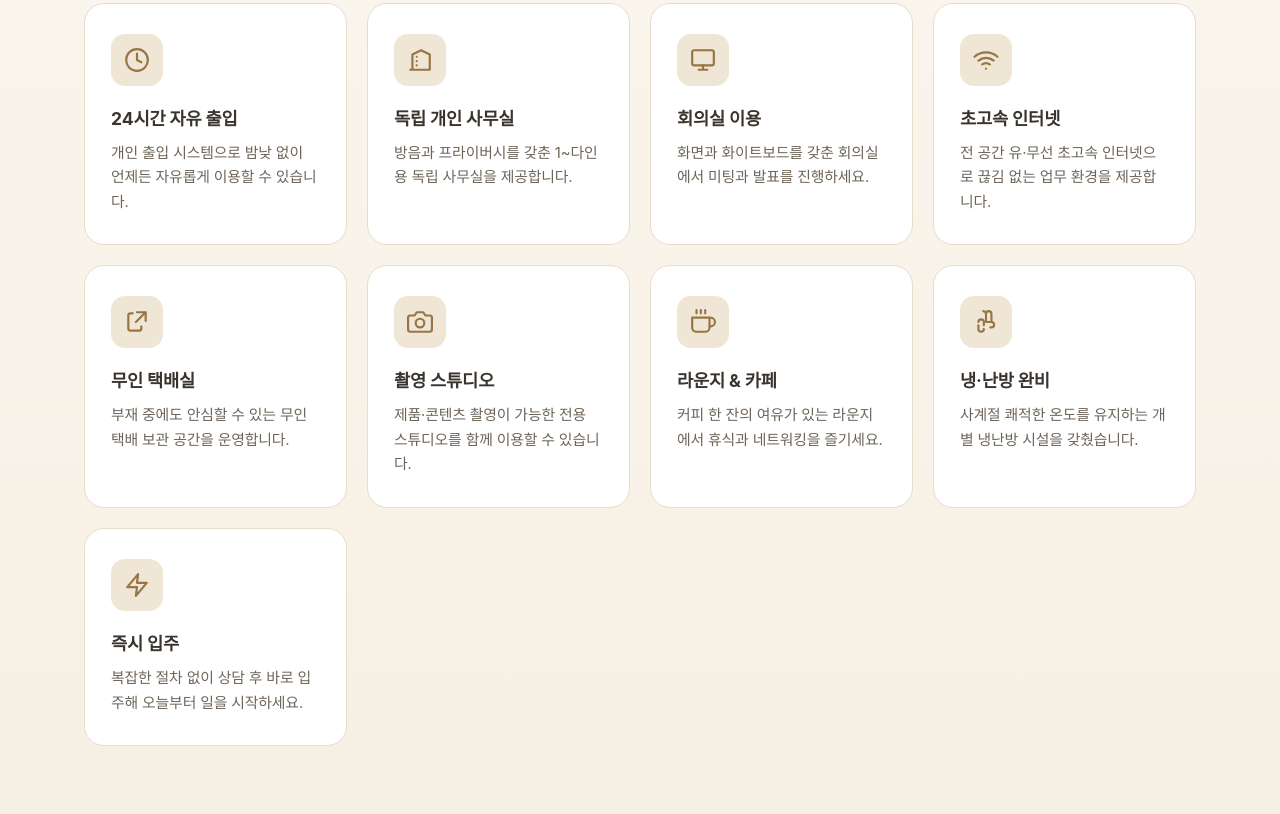
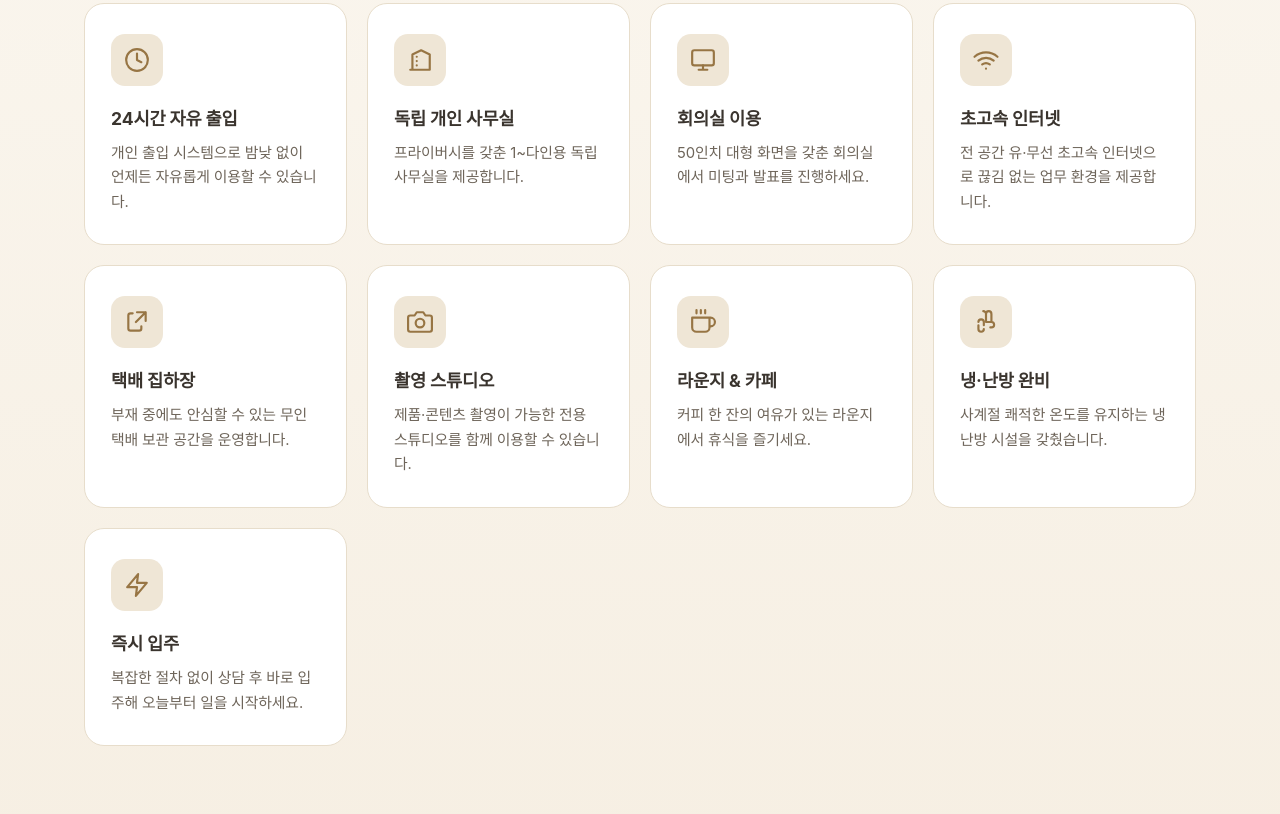
Before and after one commit to jihoonyou-skyc/skyc, a plain HTML site: page index.html in a window 1280 px wide. Shown: the part 1966-2780 px from the top of the page. Drawn offline with Linux system fonts and the light colour scheme; a web font is replaced by a local one.

Commit message:
fix: 문구 내용 수정
독립 개인 사무실에서 방음 내용제거, 회의실 이에서 화이트보드 문구제거, 50인치 대형 화면 내용 추가
무인 택배실을 택배 집하장이라는 표현으로 변경
라운지 & 카페에서 네트워킹 내용 제거
냉 난방 완비에서 개별 내용 제거

```diff
--- a/index.html
+++ b/index.html
@@ -286,13 +286,13 @@
     </div>
     <div class="feat-grid">
       <div class="feat reveal"><div class="ic"><svg viewBox="0 0 24 24" fill="none" stroke="currentColor" stroke-width="2" stroke-linecap="round" stroke-linejoin="round"><circle cx="12" cy="12" r="10"/><path d="M12 6v6l4 2"/></svg></div><h3>24시간 자유 출입</h3><p>개인 출입 시스템으로 밤낮 없이 언제든 자유롭게 이용할 수 있습니다.</p></div>
-      <div class="feat reveal"><div class="ic"><svg viewBox="0 0 24 24" fill="none" stroke="currentColor" stroke-width="2" stroke-linecap="round" stroke-linejoin="round"><path d="M3 21h18M5 21V7l8-4 8 4v14M9 9h.01M9 13h.01M9 17h.01"/></svg></div><h3>독립 개인 사무실</h3><p>방음과 프라이버시를 갖춘 1~다인용 독립 사무실을 제공합니다.</p></div>
-      <div class="feat reveal"><div class="ic"><svg viewBox="0 0 24 24" fill="none" stroke="currentColor" stroke-width="2" stroke-linecap="round" stroke-linejoin="round"><rect x="2" y="3" width="20" height="14" rx="2"/><path d="M8 21h8M12 17v4"/></svg></div><h3>회의실 이용</h3><p>화면과 화이트보드를 갖춘 회의실에서 미팅과 발표를 진행하세요.</p></div>
+      <div class="feat reveal"><div class="ic"><svg viewBox="0 0 24 24" fill="none" stroke="currentColor" stroke-width="2" stroke-linecap="round" stroke-linejoin="round"><path d="M3 21h18M5 21V7l8-4 8 4v14M9 9h.01M9 13h.01M9 17h.01"/></svg></div><h3>독립 개인 사무실</h3><p>프라이버시를 갖춘 1~다인용 독립 사무실을 제공합니다.</p></div>
+      <div class="feat reveal"><div class="ic"><svg viewBox="0 0 24 24" fill="none" stroke="currentColor" stroke-width="2" stroke-linecap="round" stroke-linejoin="round"><rect x="2" y="3" width="20" height="14" rx="2"/><path d="M8 21h8M12 17v4"/></svg></div><h3>회의실 이용</h3><p>50인치 대형 화면을 갖춘 회의실에서 미팅과 발표를 진행하세요.</p></div>
       <div class="feat reveal"><div class="ic"><svg viewBox="0 0 24 24" fill="none" stroke="currentColor" stroke-width="2" stroke-linecap="round" stroke-linejoin="round"><path d="M5 12.55a11 11 0 0 1 14.08 0M1.42 9a16 16 0 0 1 21.16 0M8.53 16.11a6 6 0 0 1 6.95 0M12 20h.01"/></svg></div><h3>초고속 인터넷</h3><p>전 공간 유·무선 초고속 인터넷으로 끊김 없는 업무 환경을 제공합니다.</p></div>
-      <div class="feat reveal"><div class="ic"><svg viewBox="0 0 24 24" fill="none" stroke="currentColor" stroke-width="2" stroke-linecap="round" stroke-linejoin="round"><path d="M16 16v2a2 2 0 0 1-2 2H6a2 2 0 0 1-2-2V6a2 2 0 0 1 2-2h2M12 3h8v8M20 3l-9 9"/></svg></div><h3>무인 택배실</h3><p>부재 중에도 안심할 수 있는 무인 택배 보관 공간을 운영합니다.</p></div>
+      <div class="feat reveal"><div class="ic"><svg viewBox="0 0 24 24" fill="none" stroke="currentColor" stroke-width="2" stroke-linecap="round" stroke-linejoin="round"><path d="M16 16v2a2 2 0 0 1-2 2H6a2 2 0 0 1-2-2V6a2 2 0 0 1 2-2h2M12 3h8v8M20 3l-9 9"/></svg></div><h3>택배 집하장</h3><p>부재 중에도 안심할 수 있는 무인 택배 보관 공간을 운영합니다.</p></div>
       <div class="feat reveal"><div class="ic"><svg viewBox="0 0 24 24" fill="none" stroke="currentColor" stroke-width="2" stroke-linecap="round" stroke-linejoin="round"><path d="M23 19a2 2 0 0 1-2 2H3a2 2 0 0 1-2-2V8a2 2 0 0 1 2-2h4l2-3h6l2 3h4a2 2 0 0 1 2 2z"/><circle cx="12" cy="13" r="4"/></svg></div><h3>촬영 스튜디오</h3><p>제품·콘텐츠 촬영이 가능한 전용 스튜디오를 함께 이용할 수 있습니다.</p></div>
-      <div class="feat reveal"><div class="ic"><svg viewBox="0 0 24 24" fill="none" stroke="currentColor" stroke-width="2" stroke-linecap="round" stroke-linejoin="round"><path d="M18 8h1a4 4 0 0 1 0 8h-1M2 8h16v9a4 4 0 0 1-4 4H6a4 4 0 0 1-4-4zM6 1v3M10 1v3M14 1v3"/></svg></div><h3>라운지 & 카페</h3><p>커피 한 잔의 여유가 있는 라운지에서 휴식과 네트워킹을 즐기세요.</p></div>
-      <div class="feat reveal"><div class="ic"><svg viewBox="0 0 24 24" fill="none" stroke="currentColor" stroke-width="2" stroke-linecap="round" stroke-linejoin="round"><path d="M9.5 2a2.5 2.5 0 0 1 2.5 2.5V12M12 12V4.5a2.5 2.5 0 0 1 5 0V12M5 12a2.5 2.5 0 0 1 5 0v3M5 15v3.5a2.5 2.5 0 0 0 5 0M12 12h5a2.5 2.5 0 0 1 0 5h-1"/></svg></div><h3>냉·난방 완비</h3><p>사계절 쾌적한 온도를 유지하는 개별 냉난방 시설을 갖췄습니다.</p></div>
+      <div class="feat reveal"><div class="ic"><svg viewBox="0 0 24 24" fill="none" stroke="currentColor" stroke-width="2" stroke-linecap="round" stroke-linejoin="round"><path d="M18 8h1a4 4 0 0 1 0 8h-1M2 8h16v9a4 4 0 0 1-4 4H6a4 4 0 0 1-4-4zM6 1v3M10 1v3M14 1v3"/></svg></div><h3>라운지 & 카페</h3><p>커피 한 잔의 여유가 있는 라운지에서 휴식을 즐기세요.</p></div>
+      <div class="feat reveal"><div class="ic"><svg viewBox="0 0 24 24" fill="none" stroke="currentColor" stroke-width="2" stroke-linecap="round" stroke-linejoin="round"><path d="M9.5 2a2.5 2.5 0 0 1 2.5 2.5V12M12 12V4.5a2.5 2.5 0 0 1 5 0V12M5 12a2.5 2.5 0 0 1 5 0v3M5 15v3.5a2.5 2.5 0 0 0 5 0M12 12h5a2.5 2.5 0 0 1 0 5h-1"/></svg></div><h3>냉·난방 완비</h3><p>사계절 쾌적한 온도를 유지하는 냉난방 시설을 갖췄습니다.</p></div>
       <div class="feat reveal"><div class="ic"><svg viewBox="0 0 24 24" fill="none" stroke="currentColor" stroke-width="2" stroke-linecap="round" stroke-linejoin="round"><path d="M13 2L3 14h9l-1 8 10-12h-9z"/></svg></div><h3>즉시 입주</h3><p>복잡한 절차 없이 상담 후 바로 입주해 오늘부터 일을 시작하세요.</p></div>
     </div>
   </div>
@@ -347,7 +347,7 @@
     <div class="loc-info reveal">
       <span class="eyebrow">Location</span>
       <h2 class="title">오시는 길</h2>
-      <p class="lead" style="margin-bottom:30px">성복역 인근 수지골드프라자에 자리해 대중교통과 자가용 모두 편리합니다.</p>
+      <p class="lead" style="margin-bottom:30px">성복역 인근 수지골드프라자에 위치해 대중교통과 자가용 모두 편리합니다.</p>
       <div class="loc-card">
         <div class="loc-row">
           <div class="ic"><svg viewBox="0 0 24 24" fill="none" stroke="currentColor" stroke-width="2" stroke-linecap="round" stroke-linejoin="round"><path d="M21 10c0 7-9 13-9 13s-9-6-9-13a9 9 0 0 1 18 0z"/><circle cx="12" cy="10" r="3"/></svg></div>
@@ -390,7 +390,7 @@
     <div class="foot-info">
       <div class="foot-brand">SUGARMANWORK<small>수지성복점</small></div>
       <p>스카이캐슬 주식회사</p>
-      <p>경기 용인시 수지구 성복2로 17 수지골드프라자 4층 202호</p>
+      <p>경기 용인시 수지구 성복2로 17 수지골드프라자 4층</p>
       <p>문의 0507-1494-2038</p>
     </div>
     <div class="foot-right">
```
